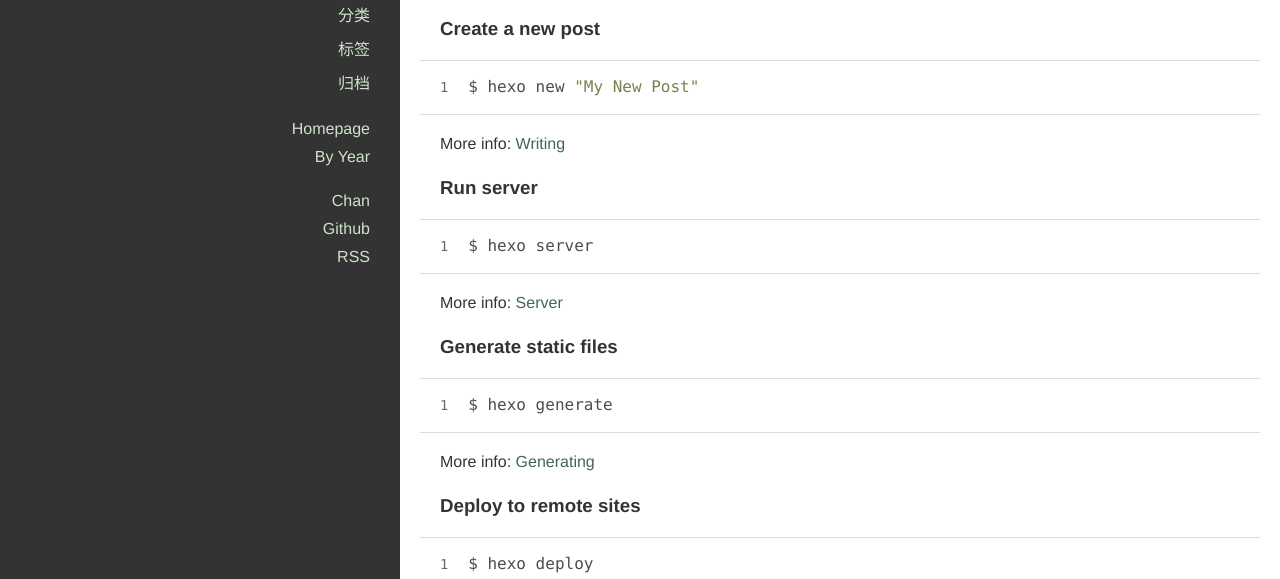
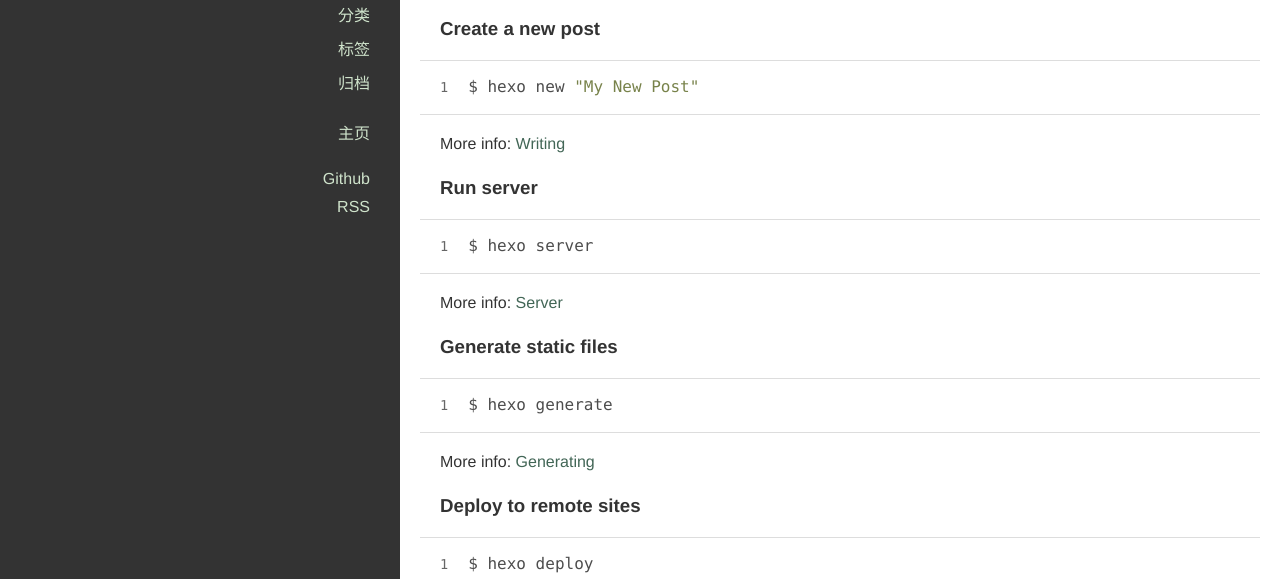
Before and after one commit to DFFuture/DFFuture.github.io, a plain HTML site: page 2016/03/28/hello-world/index.html in a window 1280 px wide. Shown: the part 221-800 px from the top of the page. Drawn offline with nearby package versions, Linux system fonts and the light colour scheme.

Commit message:
Site updated: 2016-03-30 00:54:08

```diff
--- a/2016/03/28/hello-world/index.html
+++ b/2016/03/28/hello-world/index.html
@@ -112,13 +112,7 @@ Quick">
 
 
               <li>
-                <a href="/" title="Homepage">Homepage</a>
-              </li>
-
-
-
-              <li>
-                <a href="/archives" title="By Year">By Year</a>
+                <a href="/" title="主页">主页</a>
               </li>
 
 
@@ -128,13 +122,7 @@ Quick">
 
 
               <li>
-                <a href="https://github.com/denjones/hexo-theme-chan" title="Chan" target="_blank" rel="external">Chan</a>
-              </li>
-
-
-
-              <li>
-                <a href="https://github.com/denjones" title="Github" target="_blank" rel="external">Github</a>
+                <a href="https://github.com/dffuture" title="Github" target="_blank" rel="external">Github</a>
               </li>
 
 
```
Also changed, not shown: archives/2016/03/index.html (+2 -14 lines), archives/2016/index.html (+2 -14 lines), archives/index.html (+2 -14 lines), index.html (+2 -14 lines).
